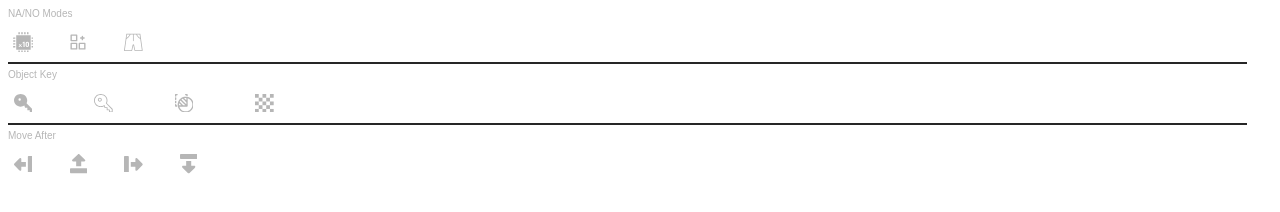
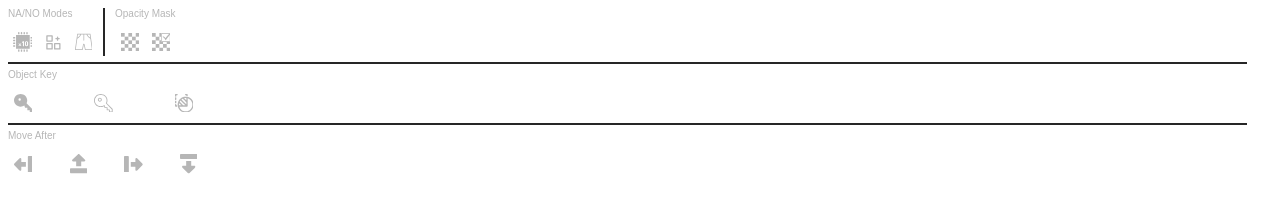
Before and after one commit to DevSA-009/JFT-Rapid, a website: page CLIENT/index.html in a window 1280 px wide. Drawn offline with Linux system fonts and the light colour scheme.

Commit message:
style: :lipstick: added new marking `opacity mask object` button without functionality

```diff
--- a/CLIENT/index.html
+++ b/CLIENT/index.html
@@ -8,9 +8,15 @@
 </head>
 
 <body>
-    <!-- Container for NA/NO -->
+    <!-- Container for NA/NO and Opacity Mask buttons -->
     <div>
+        <div class="grouping-h">
+
+            <!-- for NA/NO -->
+            <div>
+
                 <p class="adb-ilst-modes-text">NA/NO Modes</p>
+
                 <div class="button-container">
 
                     <!-- Auto NA/NO Button -->
@@ -41,10 +47,72 @@
                                 d="m511.9 478.51-64-448c-.747-5.227-5.227-9.173-10.56-9.173H74.673c-5.333 0-9.813 3.947-10.56 9.173l-64 448c-.853 5.867 3.2 11.2 9.067 12.053.533.107.96.107 1.493.107h202.88c5.013 0 9.387-3.52 10.453-8.427l32-149.12 32 149.12c1.067 4.907 5.44 8.427 10.453 8.427h202.88c5.867 0 10.667-4.8 10.667-10.667.001-.533.001-1.066-.106-1.493M428.06 42.67l13.44 93.867c-52.8-35.947-75.84-74.347-84.693-93.867zm-344.107 0h71.253c-8.96 19.627-31.893 57.92-84.693 93.867zM307.1 469.336 276.38 326.51c-.107-.533-.32-1.067-.427-1.6-4.16-10.987-16.533-16.533-27.52-12.267a21.1 21.1 0 0 0-12.267 12.267c-.213.533-.32 1.067-.427 1.6l-30.827 142.827H22.94l43.52-304.853c77.973-47.147 104.427-101.547 112-121.813h66.88v170.667c0 5.867 4.8 10.667 10.667 10.667s10.667-4.8 10.667-10.667V42.67h66.88c7.467 20.267 34.027 74.667 111.893 121.813l43.627 304.853z" />
                         </svg>
                     </div>
+
                 </div>
             </div>
 
-    <div class="adb-ilst-divider"></div>
+            <!-- divider -->
+            <div>
+                <div class="adb-ilst-divider-v"></div>
+            </div>
+
+            <!-- for opacity mask -->
+            <div style="margin-left: 0.313rem;">
+
+                <p class="adb-ilst-modes-text">Opacity Mask</p>
+
+                <div class="button-container">
+
+                    <!-- Check opacity mask -->
+                    <div id="checkOpacityMask" class="adb-ilst-icon-btn">
+                        <?xml version="1.0" encoding="utf-8"?>
+                        <!-- Generator: Adobe Illustrator 27.4.1, SVG Export Plug-In . SVG Version: 6.00 Build 0)  -->
+                        <svg style="width: 85%;" fill="currentColor" version="1.1" id="Layer_1"
+                            xmlns="http://www.w3.org/2000/svg" xmlns:xlink="http://www.w3.org/1999/xlink" x="0px"
+                            y="0px" viewBox="0 0 122.4 122.4" style="enable-background:new 0 0 122.4 122.4;"
+                            xml:space="preserve">
+                            <g>
+                                <rect width="24.5" height="24.5" />
+                                <rect x="24.5" y="24.5" width="24.5" height="24.5" />
+                                <rect x="49" width="24.5" height="24.5" />
+                                <rect x="97.9" width="24.5" height="24.5" />
+                                <rect y="49" width="24.5" height="24.5" />
+                                <rect x="49" y="49" width="24.5" height="24.5" />
+                                <rect x="97.9" y="49" width="24.5" height="24.5" />
+                                <rect y="97.9" width="24.5" height="24.5" />
+                                <rect x="49" y="97.9" width="24.5" height="24.5" />
+                                <rect x="97.9" y="97.9" width="24.5" height="24.5" />
+                                <rect x="73.4" y="24.5" width="24.5" height="24.5" />
+                                <rect x="24.5" y="73.4" width="24.5" height="24.5" />
+                                <rect x="73.4" y="73.4" width="24.5" height="24.5" />
+                            </g>
+                        </svg>
+                    </div>
+
+                    <!-- Mark opacity mask object-->
+                    <div id="checkOpacityMask" class="adb-ilst-icon-btn">
+                        <svg style="width: 85%;" fill="currentColor" xmlns="http://www.w3.org/2000/svg"
+                            viewBox="0 0 122.4 122.4" xml:space="preserve">
+                            <path
+                                d="M0 0h24.5v24.4H0zm24.4 24.7h24.5v24.4H24.4zM49 0h24.5v24.4H49zm48.8 0h24.5v24.4H97.8z" />
+                            <path
+                                d="M0 49h24.5v24.4H0zm49 0h24.5v24.4H49zm48.8 0h24.5v24.4H97.8zM0 98h24.5v24.4H0zm49 0h24.5v24.4H49zm48.8 0h24.5v24.4H97.8z" />
+                            <path d="M73.3 24.7h24.5v24.4H73.3zM24.4 73.3h24.5v24.4H24.4zm48.9 0h24.5v24.4H73.3z" />
+                            <path
+                                d="M122.3 7.4v44c0 1-.3 2-.7 3-1.2 2.5-3.9 4.2-6.9 4.2H68.9c-4.1 0-7.4-3-7.6-6.8V7.4c0-2.4 1-4.4 2.9-5.7l.5-.5c.3-.2.8-.5 1.1-.7 1-.3 1.9-.5 2.7-.5h46.6c1.2 0 2.5.5 3.6 1h.2l.5.5c.5.3.8.7 1.2 1.2.8 1.2 1.5 2.5 1.5 3.9.2.3.2.5.2.8"
+                                style="fill:#fff" />
+                            <path
+                                d="M122.3 8.3v43.2c0 3.6-2.5 6.4-5.9 7.3-.5.2-1 .2-1.7.2H69c-4.4 0-7.6-3.2-7.6-7.3v-44C61.6 3.5 64.8.3 69 .3h46c1.9 0 3.7.7 5.1 2-1 .8-2.5 1.4-3.6 2.2-.2.2-.3.2-.5 0-.5 0-1-.2-1.4-.2H69.4c-2.5 0-3.7 1.4-3.7 3.6v43.5c0 2.4 1.4 3.6 3.7 3.6h45.2c2.4 0 3.7-1.4 3.7-3.6V13.7c0-.5.2-.8.3-1 1-1.2 2.2-2.4 3.4-3.6 0-.5 0-.5.3-.8" />
+                            <path
+                                d="M122.1 8.5c-12 12.7-22.5 24.4-30.4 39.6-.2.5-.8.5-1.2 0-4.6-9.3-11.2-17.1-20-23-.5-.3-.3-1 .2-1l1.9-.3c3.7-.5 7.1.7 9.8 2.5 2.9 1.7 5.1 3.9 7.4 6.3l.8.8c.2-.2.3-.5.5-.7 1.4-2 2.9-4.2 4.2-6.1 3.4-4.9 7.1-9.5 11.3-13.9 3.2-3.2 6.6-6.4 10.1-9 .8-.5.8-2 1.5-2.7.2-.2.5-.2.8-.2 1.2.8 3 3 3 5.2v2c.3.3.1.5.1.5" />
+                        </svg>
+                    </div>
+                </div>
+            </div>
+        </div>
+    </div>
+
+    <div class="adb-ilst-divider-h"></div>
 
     <!-- Container for Object Key Handler Buttons -->
     <div>
@@ -85,37 +153,10 @@
                 </svg>
             </div>
 
-            <div></div>
-
-            <!-- Check opacity mask -->
-            <div id="checkOpacityMask" class="adb-ilst-icon-btn">
-                <?xml version="1.0" encoding="utf-8"?>
-                <!-- Generator: Adobe Illustrator 27.4.1, SVG Export Plug-In . SVG Version: 6.00 Build 0)  -->
-                <svg style="width: 85%;" fill="currentColor" version="1.1" id="Layer_1" xmlns="http://www.w3.org/2000/svg"
-                    xmlns:xlink="http://www.w3.org/1999/xlink" x="0px" y="0px" viewBox="0 0 122.4 122.4"
-                    style="enable-background:new 0 0 122.4 122.4;" xml:space="preserve">
-                    <g>
-                        <rect width="24.5" height="24.5" />
-                        <rect x="24.5" y="24.5" width="24.5" height="24.5" />
-                        <rect x="49" width="24.5" height="24.5" />
-                        <rect x="97.9" width="24.5" height="24.5" />
-                        <rect y="49" width="24.5" height="24.5" />
-                        <rect x="49" y="49" width="24.5" height="24.5" />
-                        <rect x="97.9" y="49" width="24.5" height="24.5" />
-                        <rect y="97.9" width="24.5" height="24.5" />
-                        <rect x="49" y="97.9" width="24.5" height="24.5" />
-                        <rect x="97.9" y="97.9" width="24.5" height="24.5" />
-                        <rect x="73.4" y="24.5" width="24.5" height="24.5" />
-                        <rect x="24.5" y="73.4" width="24.5" height="24.5" />
-                        <rect x="73.4" y="73.4" width="24.5" height="24.5" />
-                    </g>
-                </svg>
-            </div>
-
         </div>
     </div>
 
-    <div class="adb-ilst-divider"></div>
+    <div class="adb-ilst-divider-h"></div>
 
     <!-- Container for moving buttons -->
     <div>
--- a/CLIENT/style.css
+++ b/CLIENT/style.css
@@ -8,13 +8,12 @@
     --btn-border-color: #212121;
     --btn-margin: 0.188rem;
     --btn-padding: 0.188rem;
-    --mode-txt-size:0.625rem;
-    --icon-btn-dimension:1.375rem;
+    --mode-txt-size: 0.625rem;
+    --icon-btn-dimension: 1.375rem;
 }
 
 .button-container {
     display: flex;
-    flex-wrap: wrap;
     align-items: center;
     gap: 2%;
 }
@@ -26,11 +25,23 @@
     margin: 0 0 0.5rem 0;
 }
 
-.adb-ilst-divider{
+.adb-ilst-divider-h {
     background-color: var(--btn-bg-color);
     width: 98%;
     height: 0.125rem;
     margin: 0.313rem 0;
+}
+
+.adb-ilst-divider-v {
+    background-color: var(--btn-bg-color);
+    width: 0.125rem;
+    height: 98%;
+    margin: 0 0.313rem;
+}
+
+.grouping-h {
+    display: flex;
+    flex-wrap: wrap;
 }
 
 /* Base button styles */
@@ -46,6 +57,7 @@
     border: 1px solid var(--btn-border-color);
     cursor: pointer;
 }
+
 .adb-ilst-icon-btn {
     width: var(--icon-btn-dimension);
     height: var(--icon-btn-dimension);
@@ -62,7 +74,7 @@
     justify-content: center;
 }
 
-.adb-ilst-parent-btn{
+.adb-ilst-parent-btn {
     padding: 2%;
 }
 
```
Lines whose indentation alone changed are shown as unchanged.
